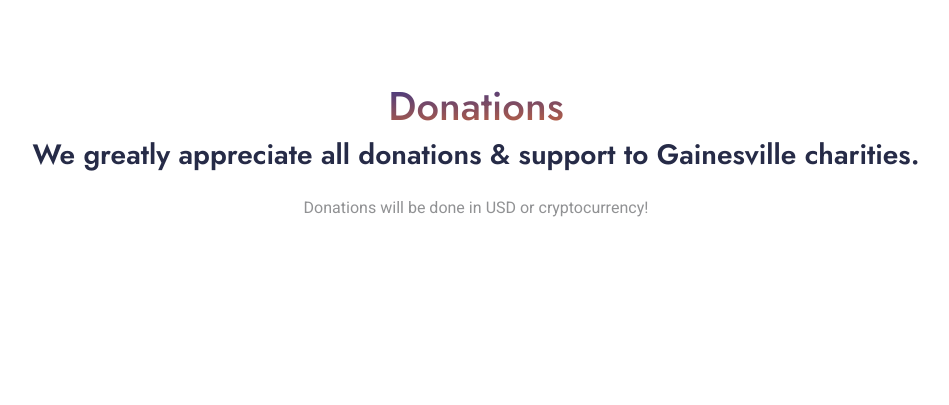
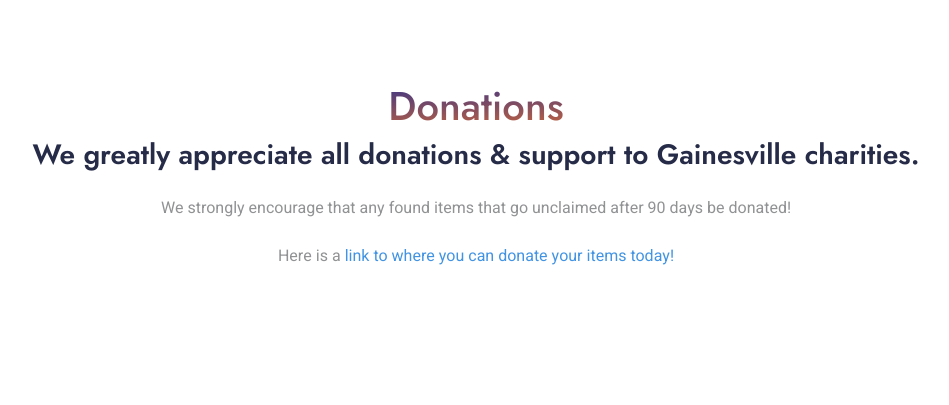
Before and after one commit to amandacruzz/TheFounders, a Django app: page /donate/ in a window 1280 px wide. Shown: the part 418-823 px from the top of the page, without its empty margins (164-1113 px from the left). Run offline with Django 4.2, Linux system fonts and the light colour scheme; some libraries are stand-ins or nearby versions.

Commit message:
Updated donations page

```diff
--- a/templates/donate.html
+++ b/templates/donate.html
@@ -17,7 +17,8 @@
                 <div class="text-center wow fadeInUp" data-wow-delay="0.1s">
                     <h1 class="text-primary-gradient fw-medium">Donations</h1>
                         <h3 class="mb-4 donate_htag">We greatly appreciate all donations & support to Gainesville charities.</h3>
-                      <p class="mb-4">Donations will be done in USD or cryptocurrency! </p>
+                      <p class="mb-4">We strongly encourage that any found items that go unclaimed after 90 days be donated! </p>
+                    <p class="mb-4">Here is a <a href="https://www.gracemarketplace.org/our-mission">link to where you can donate your items today!</a> </p>
 					<h5 class="text-primary-gradient fw-medium animated slideInDown donatetxt"></h5>
                 </div>
             </div>
```
